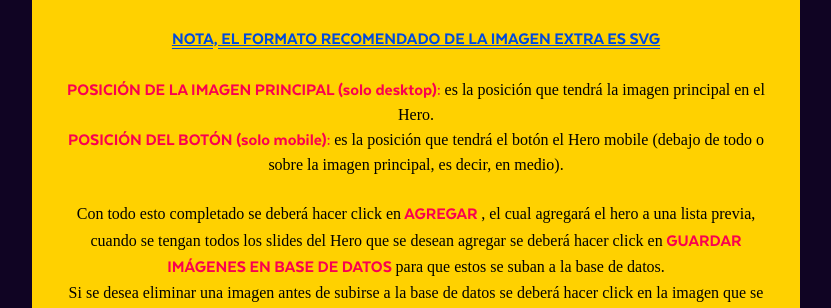
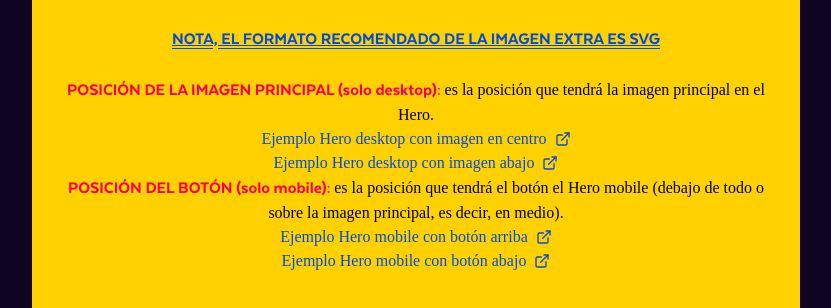
Before and after one commit to MrSzasz/peya-next, a Next.js app: page /private-dash in a window 1280 px wide. Shown: the part 784-1092 px from the top of the page, without its empty margins (224-1055 px from the left). Built offline with nearby package versions, Linux system fonts and the light colour scheme; no server answers; the database is empty; a web font is replaced by a local one.

Commit message:
exaples positions

```diff
--- a/pages/private-dash/index.jsx
+++ b/pages/private-dash/index.jsx
@@ -9,6 +9,7 @@ import Link from "next/link";
 import { useAppContext } from "../../context/AppContext";
 import { useRouter } from "next/router";
 import toast, { Toaster } from "react-hot-toast";
+import { FiExternalLink } from "react-icons/fi";
 
 const notifySuccess = () => toast.success("Datos subidos correctamente");
 const notifyLoading = () => toast.loading("Subiendo datos...");
@@ -342,9 +343,45 @@ const index = () => {
                   </span>{" "}
                   es la posición que tendrá la imagen principal en el Hero.{" "}
                   <br />
+                  <div className={styles.imgExample}>
+                    <Link
+                      href={"https://imgur.com/uGzotXE.png"}
+                      target="_blank"
+                    >
+                      Ejemplo Hero desktop con imagen en centro
+                      <FiExternalLink />
+                    </Link>
+                  </div>
+                  <div className={styles.imgExample}>
+                    <Link
+                      href={"https://imgur.com/raTO9D3.png"}
+                      target="_blank"
+                    >
+                      Ejemplo Hero desktop con imagen abajo
+                      <FiExternalLink />
+                    </Link>
+                  </div>
                   <span>POSICIÓN DEL BOTÓN (solo mobile): </span> es la posición
                   que tendrá el botón el Hero mobile (debajo de todo o sobre la
                   imagen principal, es decir, en medio).
+                  <div className={styles.imgExample}>
+                    <Link
+                      href={"https://imgur.com/ip3afH1.png"}
+                      target="_blank"
+                    >
+                      Ejemplo Hero mobile con botón arriba
+                      <FiExternalLink />
+                    </Link>
+                  </div>
+                  <div className={styles.imgExample}>
+                    <Link
+                      href={"https://imgur.com/tPu950Q.png"}
+                      target="_blank"
+                    >
+                      Ejemplo Hero mobile con botón abajo
+                      <FiExternalLink />
+                    </Link>
+                  </div>
                   <br />
                   <br />
                   Con todo esto completado se deberá hacer click en
@@ -424,7 +461,7 @@ const index = () => {
                         })
                         .filter((item) => item.device === "mobile")
                         .map((data) => (
-                          <> &#91; {data.sort} &#93;  </>
+                          <> &#91; {data.sort} &#93; </>
                         ))}
                     </small>
                     <div className={styles.inputGroupWithLabel}>
@@ -633,7 +670,7 @@ const index = () => {
                         })
                         .filter((item) => item.device !== true)
                         .map((data) => (
-                          <> &#91; {data.sort} &#93;  </>
+                          <> &#91; {data.sort} &#93; </>
                         ))}
                     </small>
                     <input
--- a/pages/private-dash/index.module.scss
+++ b/pages/private-dash/index.module.scss
@@ -91,9 +91,19 @@
                     padding-bottom: .5em;
                 }
 
-                .format{
+                .format {
                     color: $blue;
                     text-decoration: underline double;
+                }
+
+                .imgExample {
+                    a {
+                        display: flex;
+                        justify-content: center;
+                        align-items: center;
+                        color: $blue;
+                        gap: .5em;
+                    }
                 }
             }
 
```
